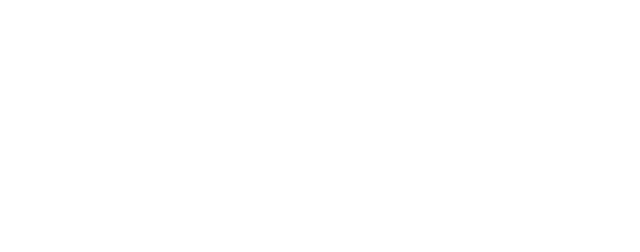
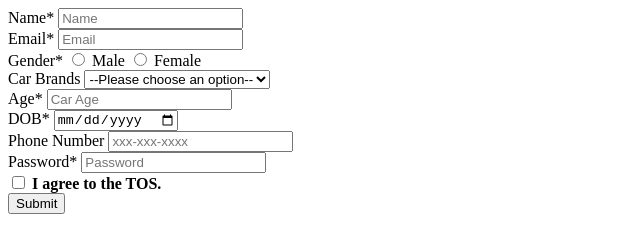
Before and after one commit to acciojob/signup-form-car-prag-sri, a website: page main.html in a window 1280 px wide. Shown: the whole page, without its empty margins (0-640 px from the left). Drawn offline with Linux system fonts and the light colour scheme.

Commit message:
created a submission

```diff
--- a/main.html
+++ b/main.html
@@ -8,6 +8,53 @@
 
 <body>
 	<!-- the entire body must be written by student -->
+	 <form method="post">
+        <div>
+            <label for="name">Name*</label>
+            <input type="text" id="name" placeholder="Name" required>
+        </div>
+        <div>
+            <label for="email">Email*</label>
+            <input type="email" id="email" placeholder="Email" required>
+        </div>
+        <div>
+            <label for="gender">Gender*</label>
+            <input type="radio" id="gender_m" name="gender" required>
+            <label for="gender_m">Male</label>
+            <input type="radio" id="gender_f" name="gender" required>
+            <label for="gender_f">Female</label>
+        </div>
+        <div>
+            <label for="cars">Car Brands</label>
+            <select name="cars" id="cars">
+                <option value="" disabled selected hidden>--Please choose an option--</option>
+                <option value="bmw">BMW</option>
+                <option value="audi">Audi</option>
+                <option value="mercedez">Mercedez</option>
+            </select>
+        </div>
+        <div>
+            <label for="age">Age*</label>
+            <input type="number" id="age" placeholder="Car Age" required>
+        </div>
+        <div>
+            <label for="dob">DOB*</label>
+            <input type="date" id="dob" placeholder="DOB" required>
+        </div>
+        <div>
+            <label for="tel">Phone Number</label>
+            <input type="tel" id="tel" placeholder="xxx-xxx-xxxx">
+        </div>
+        <div>
+            <label for="password">Password*</label>
+            <input type="password" id="password" placeholder="Password" required>
+        </div>
+        <div>
+            <input type="checkbox" id="#checkbox" placeholder="Checkbox" required>
+            <label for="#checkbox"><b>I agree to the TOS.</b></label>
+        </div>
+        <button type="submit">Submit</button>
+    </form>
     <script type="text/javascript" src="./script.js">
 </script>
 
```
